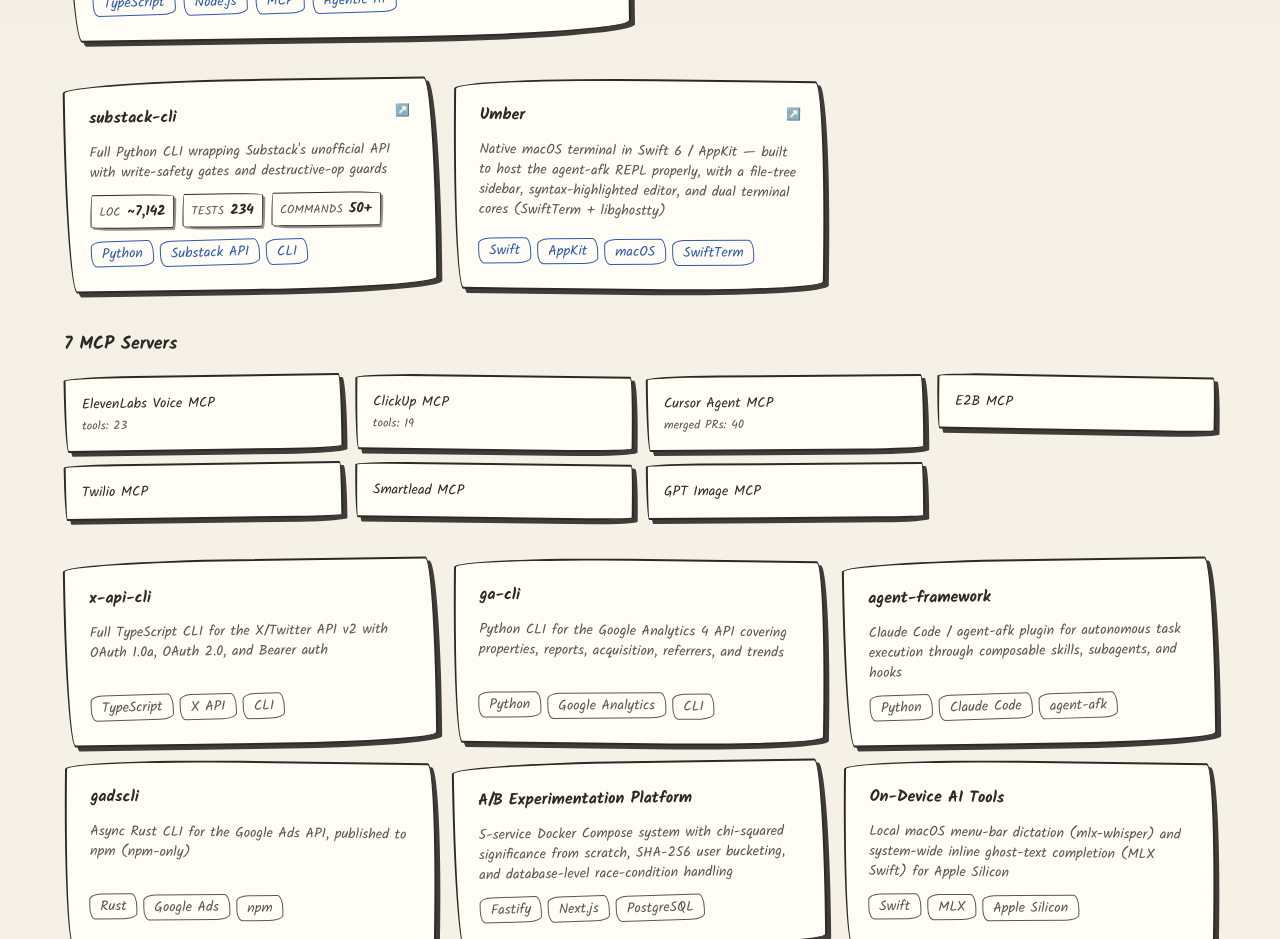
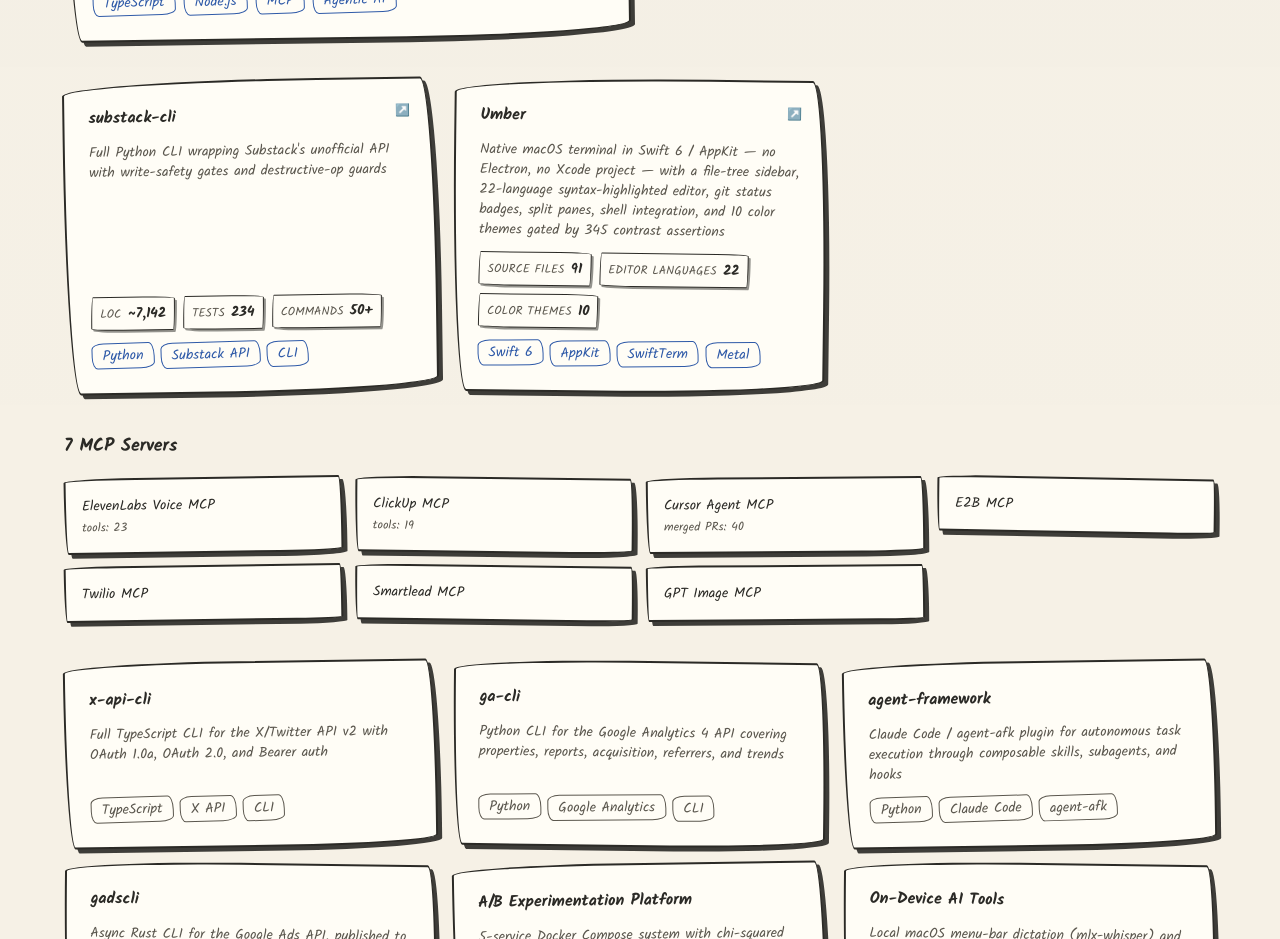
Before and after one commit to griffinwork40/portfolio, a Next.js app: page / in a window 1280 px wide. Shown: the part 2980-3919 px from the top of the page. Built offline with nearby package versions, Linux system fonts and the light colour scheme.

Commit message:
content: update Umber with verified details from repo recon

```diff
--- a/data/content.ts
+++ b/data/content.ts
@@ -210,9 +210,14 @@
   {
     id: 'umber',
     name: 'Umber',
-    description: 'Native macOS terminal in Swift 6 / AppKit — built to host the agent-afk REPL properly, with a file-tree sidebar, syntax-highlighted editor, and dual terminal cores (SwiftTerm + libghostty)',
+    description: 'Native macOS terminal in Swift 6 / AppKit — no Electron, no Xcode project — with a file-tree sidebar, 22-language syntax-highlighted editor, git status badges, split panes, shell integration, and 10 color themes gated by 345 contrast assertions',
     url: 'https://github.com/griffinwork40/umber',
-    tags: ['Swift', 'AppKit', 'macOS', 'SwiftTerm'],
+    metrics: [
+      { label: 'source files', value: '91' },
+      { label: 'editor languages', value: '22' },
+      { label: 'color themes', value: '10' },
+    ],
+    tags: ['Swift 6', 'AppKit', 'SwiftTerm', 'Metal'],
     featured: true,
   },
   {
```
